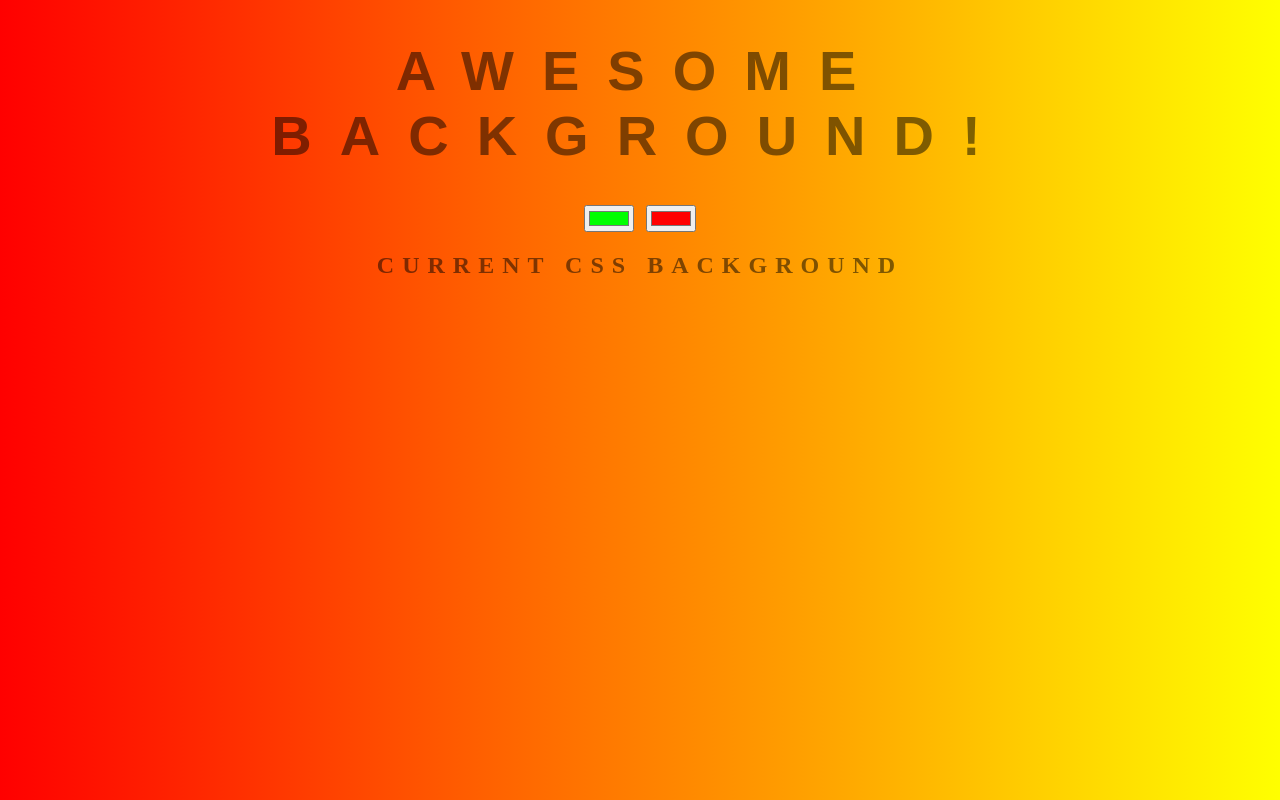
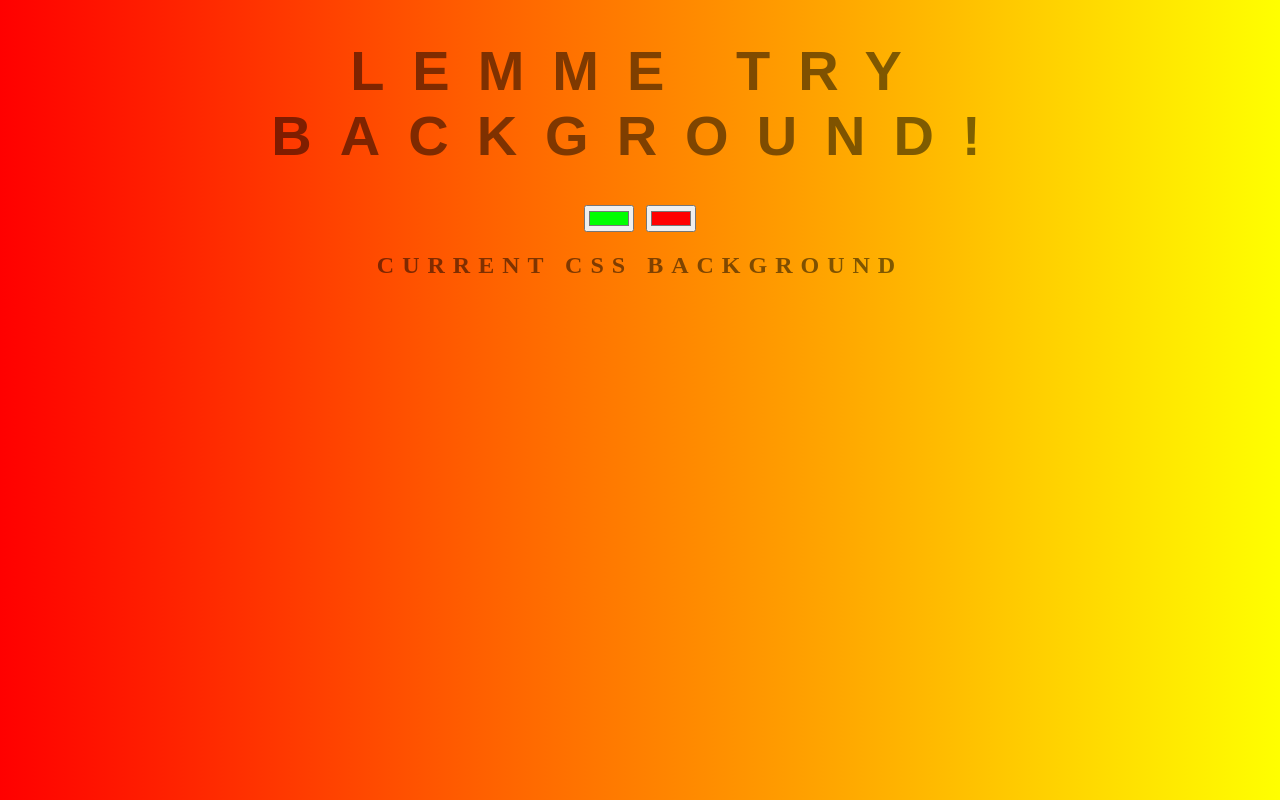
Before and after one commit to delfim-junior/bgenerator, a plain HTML site: page index.html in a window 1280 px wide. Drawn offline with Linux system fonts and the light colour scheme.

Commit message:
changing H1

```diff
--- a/index.html
+++ b/index.html
@@ -6,7 +6,7 @@
     <link rel="stylesheet" href="style.css">
 </head>
 <body id="change">
-    <h1>Awesome Background!</h1>
+    <h1>lemme try Background!</h1>
     <input class = "color1" type="color" name="color1" value="#00ff00">
     <input class = "color2" type="color" name="color2" value="#ff0000">
     <h2>Current CSS Background</h2>
```
